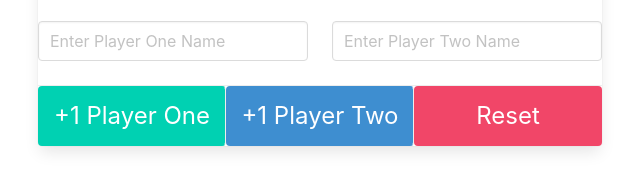
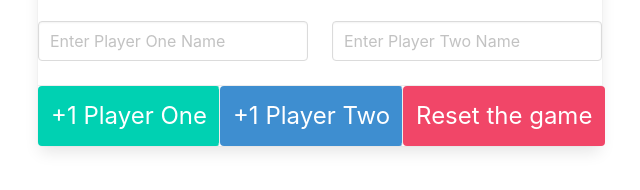
Before and after one commit to TaulantAbazi1/ScoreKeeper, a plain HTML site: page ScoreKeeper/index.html in a window 1280 px wide. Shown: the part 548-738 px from the top of the page, without its empty margins (320-960 px from the left). Drawn offline with nearby package versions, Linux system fonts and the light colour scheme.

Commit message:
Changed some text

```diff
--- a/ScoreKeeper/index.html
+++ b/ScoreKeeper/index.html
@@ -91,7 +91,7 @@
                   id="reset"
                   class="is-danger button card-footer-item is-large"
                 >
-                  Reset
+                  Reset the game
                 </button>
               </footer>
             </div>
```
